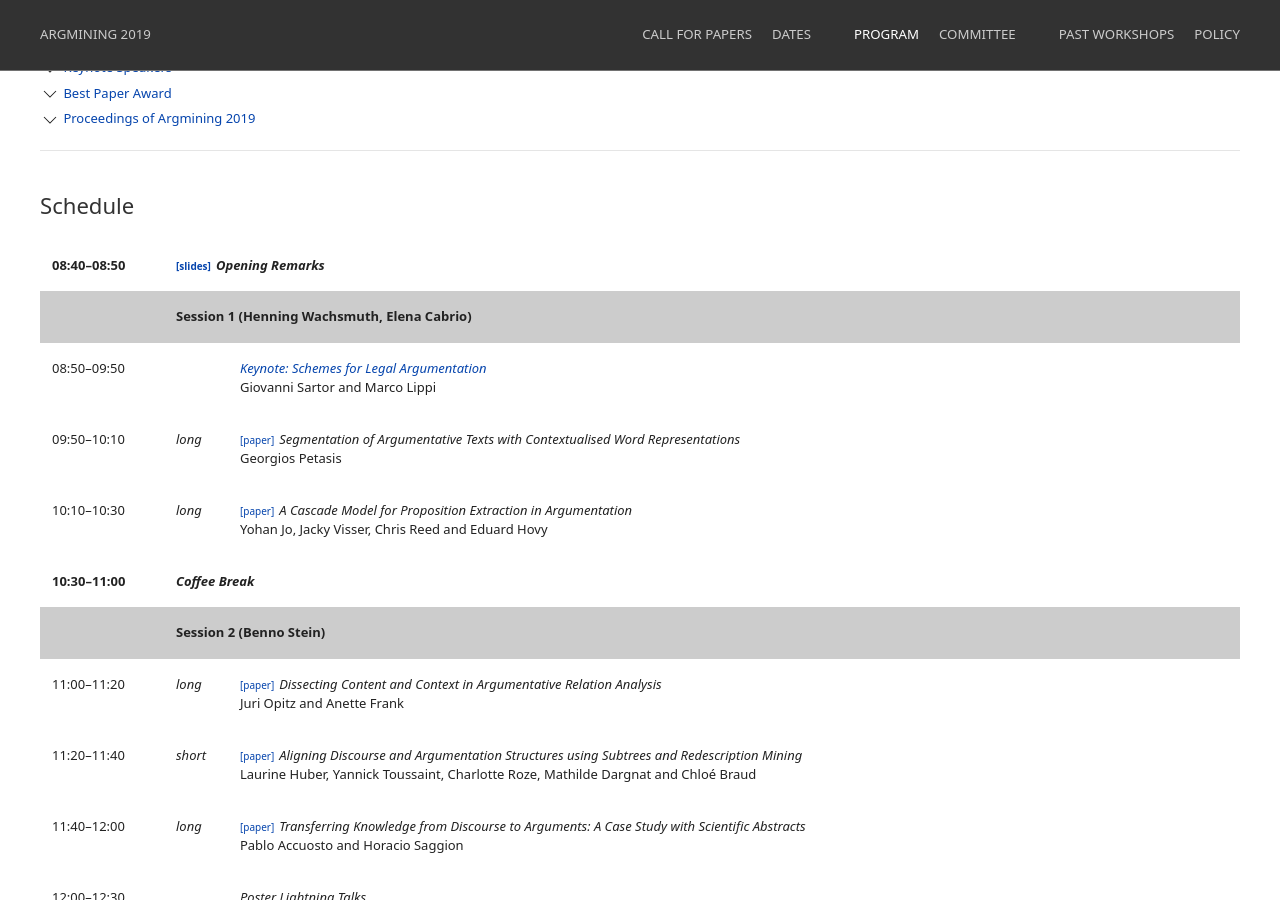
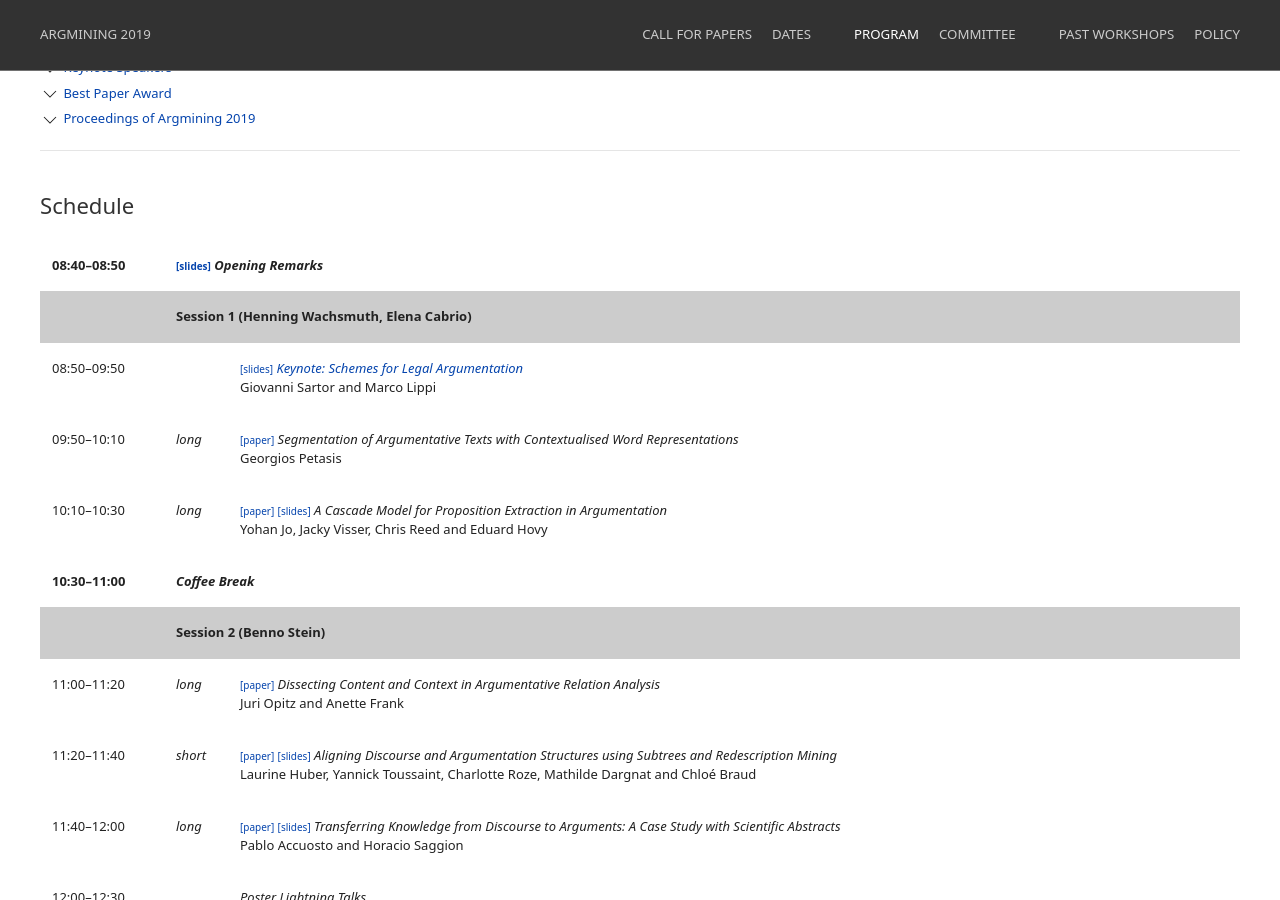
Before and after one commit to argmining19-webis-de/argmining19-webis-de.github.io, a Jekyll site: the page built from program.html, in a window 1280 px wide and 900 px high, scrolled down 476 px. Built offline with Jekyll 4.4.1, drawn with Linux system fonts in a browser that asks for light colours; some of the changed text lies outside the part shown.

Commit message:
added slides and posters

```diff
--- a/_sass/_index.scss
+++ b/_sass/_index.scss
@@ -92,5 +92,5 @@ html {
 .schedule_links{
     font-style: normal;
     font-size: 10px;
-    padding-right: 5px;
+    padding-right: 0px;
 }
--- a/schedule.html
+++ b/schedule.html
@@ -1,7 +1,8 @@
 <table class="uk-table uk-table-responsive program-table">
         <tr class="program-section-title">
             <td>08:40–08:50</td>
-            <td colspan="2"><a class="schedule_links" target="_blank" href="files/acl19-argmining-opening.pdf">[slides]</a>Opening Remarks</td>
+            <td colspan="2"><a class="schedule_links" target="_blank" href="slides/acl19-argmining-opening.pdf">[slides]</a>
+                Opening Remarks</td>
         </tr>
         <tr class="program-session">
             <td></td>
@@ -10,7 +11,8 @@
         <tr class="program-presentation-title">
             <td>08:50–09:50</td>
             <td></td>
-            <td><a href="#keynote-speakers">Keynote: Schemes for Legal Argumentation</a></td>
+            <td><a class="schedule_links" target="_blank" href="slides/acl19-argmining-keynote.pdf">[slides]</a>
+                <a href="#keynote-speakers">Keynote: Schemes for Legal Argumentation</a></td>
         </tr>
         <tr class="program-speaker">
             <td></td>
@@ -21,7 +23,8 @@
         <tr class="program-presentation-title">
             <td>09:50–10:10 </td>
             <td>long</td>
-            <td><a class="schedule_links" target="_blank" href="https://www.aclweb.org/anthology/W19-4501">[paper]</a>Segmentation of Argumentative Texts with Contextualised Word Representations</td>
+            <td><a class="schedule_links" target="_blank" href="https://www.aclweb.org/anthology/W19-4501">[paper]</a>
+                Segmentation of Argumentative Texts with Contextualised Word Representations</td>
         </tr>
         <tr class="program-speaker">
             <td></td>
@@ -32,7 +35,8 @@
         <tr class="program-presentation-title">
             <td>10:10–10:30</td>
             <td>long</td>
-            <td> <a class="schedule_links" target="_blank" href="https://www.aclweb.org/anthology/W19-4502">[paper]</a>A Cascade Model for Proposition Extraction in Argumentation</td>
+            <td> <a class="schedule_links" target="_blank" href="https://www.aclweb.org/anthology/W19-4502">[paper]</a>
+                <a class="schedule_links" target="_blank" href="slides/jo19-a-cascade-model-for -pioposition-extraction-in-argumentation.pdf">[slides]</a> A Cascade Model for Proposition Extraction in Argumentation</td>
         </tr>
         <tr class="program-speaker">
             <td></td>
@@ -52,7 +56,8 @@
         <tr class="program-presentation-title">
             <td>11:00–11:20</td>
             <td>long</td>
-            <td><a class="schedule_links" target="_blank" href="https://www.aclweb.org/anthology/W19-4503">[paper]</a>Dissecting Content and Context in Argumentative Relation Analysis</td>
+            <td><a class="schedule_links" target="_blank" href="https://www.aclweb.org/anthology/W19-4503">[paper]</a>
+                Dissecting Content and Context in Argumentative Relation Analysis</td>
         </tr>
         <tr class="program-speaker">
             <td></td>
@@ -64,7 +69,9 @@
         <tr class="program-presentation-title">
             <td>11:20–11:40</td>
             <td>short</td>
-            <td><a class="schedule_links" target="_blank" href="https://www.aclweb.org/anthology/W19-4504">[paper]</a>Aligning Discourse and Argumentation Structures using Subtrees and Redescription Mining </td>
+            <td><a class="schedule_links" target="_blank" href="https://www.aclweb.org/anthology/W19-4504">[paper]</a>
+                <a class="schedule_links" target="_blank" href="slides/huber19-aligning-discourse-and-argumentation-structures-using-subtrees-and-redescription-mining.pdf">[slides]</a>
+                Aligning Discourse and Argumentation Structures using Subtrees and Redescription Mining </td>
         </tr>
         <tr class="program-speaker">
             <td></td>
@@ -76,7 +83,8 @@
         <tr class="program-presentation-title">
             <td>11:40–12:00</td>
             <td>long</td>
-            <td><a class="schedule_links" target="_blank" href="https://www.aclweb.org/anthology/W19-4505">[paper]</a>Transferring Knowledge from Discourse to Arguments: A Case Study with Scientific Abstracts</td>
+            <td><a class="schedule_links" target="_blank" href="https://www.aclweb.org/anthology/W19-4505">[paper]</a>
+                <a class="schedule_links" target="_blank" href="slides/accuosto19-transferring-knowledge-from-discourse-to-arguments-a-case-study-with-scientific-abstracts.pdf">[slides]</a> Transferring Knowledge from Discourse to Arguments: A Case Study with Scientific Abstracts</td>
         </tr>
         <tr class="program-speaker">
             <td></td>
@@ -110,7 +118,8 @@
         <tr class="program-presentation-title">
             <td></td>
             <td>demo</td>
-            <td><a class="schedule_links" target="_blank" href="https://www.aclweb.org/anthology/W19-4506">[paper]</a>The Swedish PoliGraph: A Semantic Graph for Argument Mining of Swedish Parliamentary Data</td>
+            <td><a class="schedule_links" target="_blank" href="https://www.aclweb.org/anthology/W19-4506">[paper]</a>
+                The Swedish PoliGraph: A Semantic Graph for Argument Mining of Swedish Parliamentary Data</td>
         </tr>
         <tr class="program-speaker">
             <td></td>
@@ -122,7 +131,8 @@
         <tr class="program-presentation-title">
             <td></td>
             <td>long</td>
-            <td><a class="schedule_links" target="_blank" href="https://www.aclweb.org/anthology/W19-4507">[paper]</a>Towards Effective Rebuttal: Listening Comprehension Using Corpus-Wide Claim Mining</td>
+            <td><a class="schedule_links" target="_blank" href="https://www.aclweb.org/anthology/W19-4507">[paper]</a>
+                Towards Effective Rebuttal: Listening Comprehension Using Corpus-Wide Claim Mining</td>
         </tr>
         <tr class="program-speaker">
             <td></td>
@@ -135,7 +145,9 @@
         <tr class="program-presentation-title">
             <td></td>
             <td>short</td>
-            <td><a class="schedule_links" target="_blank" href="https://www.aclweb.org/anthology/W19-4508">[paper]</a>Lexicon Guided Attentive Neural Network Model for Argument Mining</td>
+            <td><a class="schedule_links" target="_blank" href="https://www.aclweb.org/anthology/W19-4508">[paper]</a>
+                <a class="schedule_links" target="_blank" href="posters/lin19-lexicon-guided-attentive-neural-network-model-for-argument-mining.pdf">[poster]</a>
+                Lexicon Guided Attentive Neural Network Model for Argument Mining</td>
         </tr>
         <tr class="program-speaker">
             <td></td>
@@ -147,7 +159,8 @@
         <tr class="program-presentation-title">
             <td></td>
             <td>long</td>
-            <td><a class="schedule_links" target="_blank" href="https://www.aclweb.org/anthology/W19-4509">[paper]</a>Is It Worth the Attention? A Comparative Evaluation of Attention Layers for Argument Unit Segmentation
+            <td><a class="schedule_links" target="_blank" href="https://www.aclweb.org/anthology/W19-4509">[paper]</a>
+                Is It Worth the Attention? A Comparative Evaluation of Attention Layers for Argument Unit Segmentation
             </td>
         </tr>
         <tr class="program-speaker">
@@ -160,7 +173,8 @@
         <tr class="program-presentation-title">
             <td></td>
             <td>long</td>
-            <td><a class="schedule_links" target="_blank" href="https://www.aclweb.org/anthology/W19-4510">[paper]</a>Argument Component Classification by Relation Identification by Neural Network and TextRank</td>
+            <td><a class="schedule_links" target="_blank" href="https://www.aclweb.org/anthology/W19-4510">[paper]</a>
+                Argument Component Classification by Relation Identification by Neural Network and TextRank</td>
         </tr>
         <tr class="program-speaker">
             <td></td>
@@ -172,7 +186,8 @@
         <tr class="program-presentation-title">
             <td></td>
             <td>short</td>
-            <td><a class="schedule_links" target="_blank" href="https://www.aclweb.org/anthology/W19-4511">[paper]</a>Argumentative Evidences Classification and Argument Scheme Detection Using Tree Kernels</td>
+            <td><a class="schedule_links" target="_blank" href="https://www.aclweb.org/anthology/W19-4511">[paper]</a>
+                Argumentative Evidences Classification and Argument Scheme Detection Using Tree Kernels</td>
         </tr>
         <tr class="program-speaker">
             <td></td>
@@ -184,7 +199,8 @@
         <tr class="program-presentation-title">
             <td></td>
             <td>short</td>
-            <td><a class="schedule_links" target="_blank" href="https://www.aclweb.org/anthology/W19-4512">[paper]</a>The Utility of Discourse Parsing Features for Predicting Argumentation Structure </td>
+            <td><a class="schedule_links" target="_blank" href="https://www.aclweb.org/anthology/W19-4512">[paper]</a>
+                The Utility of Discourse Parsing Features for Predicting Argumentation Structure </td>
         </tr>
         <tr class="program-speaker">
             <td></td>
@@ -196,7 +212,9 @@
         <tr class="program-presentation-title">
             <td></td>
             <td>long</td>
-            <td><a class="schedule_links" target="_blank" href="https://www.aclweb.org/anthology/W19-4513">[paper]</a>Detecting Argumentative Discourse Acts with Linguistic Alignment</td>
+            <td><a class="schedule_links" target="_blank" href="https://www.aclweb.org/anthology/W19-4513">[paper]</a>
+                <a class="schedule_links" target="_blank" href="posters/niven19-detecting-argumentative-discourse-acts-with-linguistic-alignment.pdf">[poster]</a>
+                Detecting Argumentative Discourse Acts with Linguistic Alignment</td>
         </tr>
         <tr class="program-speaker">
             <td></td>
@@ -207,7 +225,8 @@
         <tr class="program-presentation-title">
             <td></td>
             <td>long</td>
-            <td><a class="schedule_links" target="_blank" href="https://www.aclweb.org/anthology/W19-4514">[paper]</a>Annotation of Rhetorical Moves in Biochemistry Articles </td>
+            <td><a class="schedule_links" target="_blank" href="https://www.aclweb.org/anthology/W19-4514">[paper]</a>
+                Annotation of Rhetorical Moves in Biochemistry Articles </td>
         </tr>
         <tr class="program-speaker">
             <td></td>
@@ -218,7 +237,9 @@
         <tr class="program-presentation-title">
             <td></td>
             <td>long</td>
-            <td><a class="schedule_links" target="_blank" href="https://www.aclweb.org/anthology/W19-4515">[paper]</a>Evaluation of Scientific Elements for Text Similarity in Biomedical Publications</td>
+            <td><a class="schedule_links" target="_blank" href="https://www.aclweb.org/anthology/W19-4515">[paper]</a>
+                <a class="schedule_links" target="_blank" href="posters/neves19-evaluation-of-scientific-elements-for-text-similarity-in-biomedical-publications.pdf">[poster]</a>
+                Evaluation of Scientific Elements for Text Similarity in Biomedical Publications</td>
         </tr>
         <tr class="program-speaker">
             <td></td>
@@ -229,7 +250,8 @@
         <tr class="program-presentation-title">
             <td></td>
             <td>long</td>
-            <td><a class="schedule_links" target="_blank" href="https://www.aclweb.org/anthology/W19-4516">[paper]</a>Categorizing Comparative Sentences</td>
+            <td><a class="schedule_links" target="_blank" href="https://www.aclweb.org/anthology/W19-4516">[paper]</a>
+                Categorizing Comparative Sentences</td>
         </tr>
         <tr class="program-speaker">
             <td></td>
@@ -242,7 +264,8 @@
         <tr class="program-presentation-title">
             <td></td>
             <td>long</td>
-            <td><a class="schedule_links" target="_blank" href="https://www.aclweb.org/anthology/W19-4517">[paper]</a>Ranking Passages for Argument Convincingness</td>
+            <td><a class="schedule_links" target="_blank" href="https://www.aclweb.org/anthology/W19-4517">[paper]</a>
+                Ranking Passages for Argument Convincingness</td>
         </tr>
         <tr class="program-speaker">
             <td></td>
@@ -254,7 +277,8 @@
         <tr class="program-presentation-title">
             <td></td>
             <td>long</td>
-            <td><a class="schedule_links" target="_blank" href="https://www.aclweb.org/anthology/W19-4518">[paper]</a>Gradual Argumentation Evaluation for Stance Aggregation in Automated Fake News Detection </td>
+            <td><a class="schedule_links" target="_blank" href="https://www.aclweb.org/anthology/W19-4518">[paper]</a>
+                Gradual Argumentation Evaluation for Stance Aggregation in Automated Fake News Detection </td>
         </tr>
         <tr class="program-speaker">
             <td></td>
@@ -275,7 +299,8 @@
         <tr class="program-presentation-title">
             <td>16:00–16:20</td>
             <td>long</td>
-            <td><a class="schedule_links" target="_blank" href="https://www.aclweb.org/anthology/W19-4519">[paper]</a>Persuasion of the Undecided: Language vs. the Listener
+            <td><a class="schedule_links" target="_blank" href="https://www.aclweb.org/anthology/W19-4519">[paper]</a>
+                Persuasion of the Undecided: Language vs. the Listener
         <tr class="program-speaker">
             <td></td>
             <td></td>
@@ -286,7 +311,8 @@
         <tr class="program-presentation-title">
             <td>16:20–16:40</td>
             <td>long</td>
-            <td><a class="schedule_links" target="_blank" href="https://www.aclweb.org/anthology/W19-4520">[paper]</a>Towards Assessing Argumentation Annotation - A First Step </td>
+            <td><a class="schedule_links" target="_blank" href="https://www.aclweb.org/anthology/W19-4520">[paper]</a>
+                Towards Assessing Argumentation Annotation - A First Step </td>
         </tr>
         <tr class="program-speaker">
             <td></td>
@@ -317,6 +343,7 @@
         </tr>
         <tr class="program-section-title">
                 <td>17:30</td>
-                <td colspan="2"><a class="schedule_links" target="_blank" href="files/acl19-argmining-closing.pdf">[slides]</a>Closing Remarks</td>
+                <td colspan="2"><a class="schedule_links" target="_blank" href="slides/acl19-argmining-closing.pdf">[slides]</a>
+                    Closing Remarks</td>
             </tr>
     </table>
```
Also changed, not shown: 11 other files.
